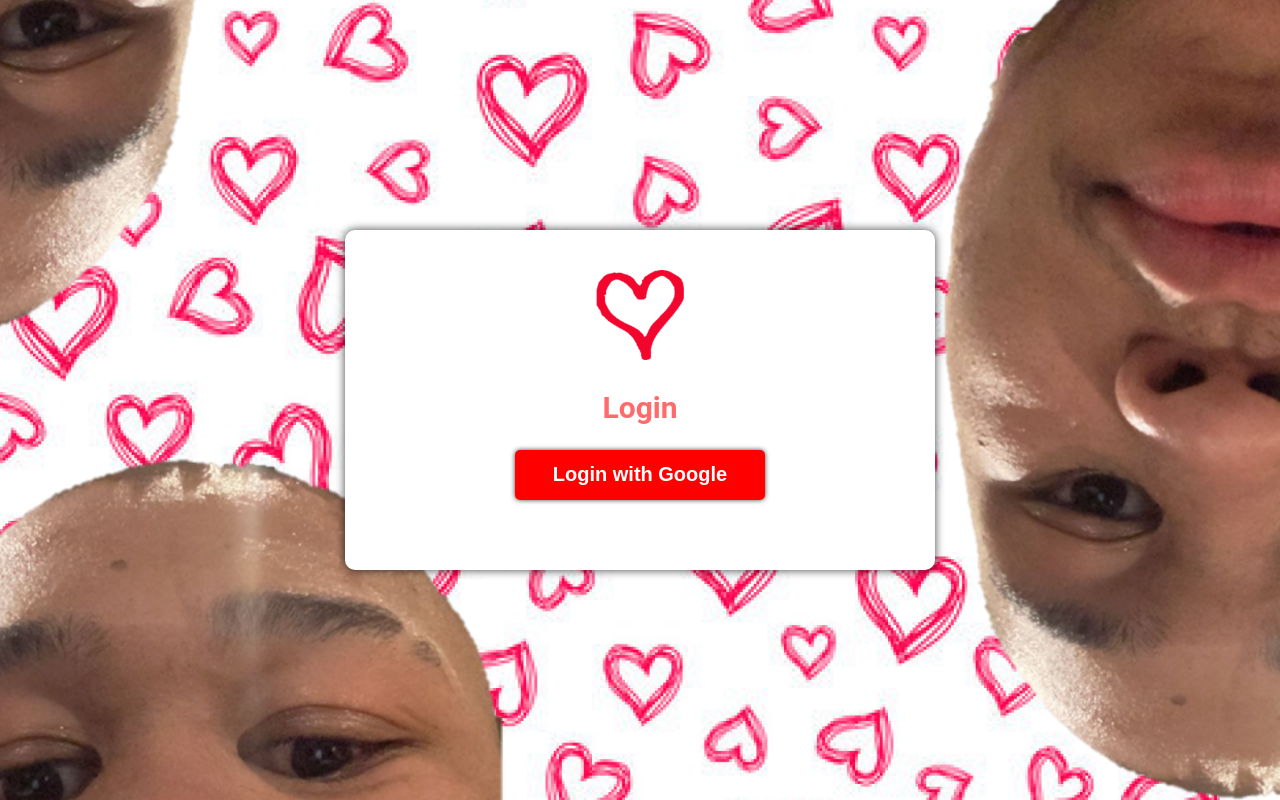
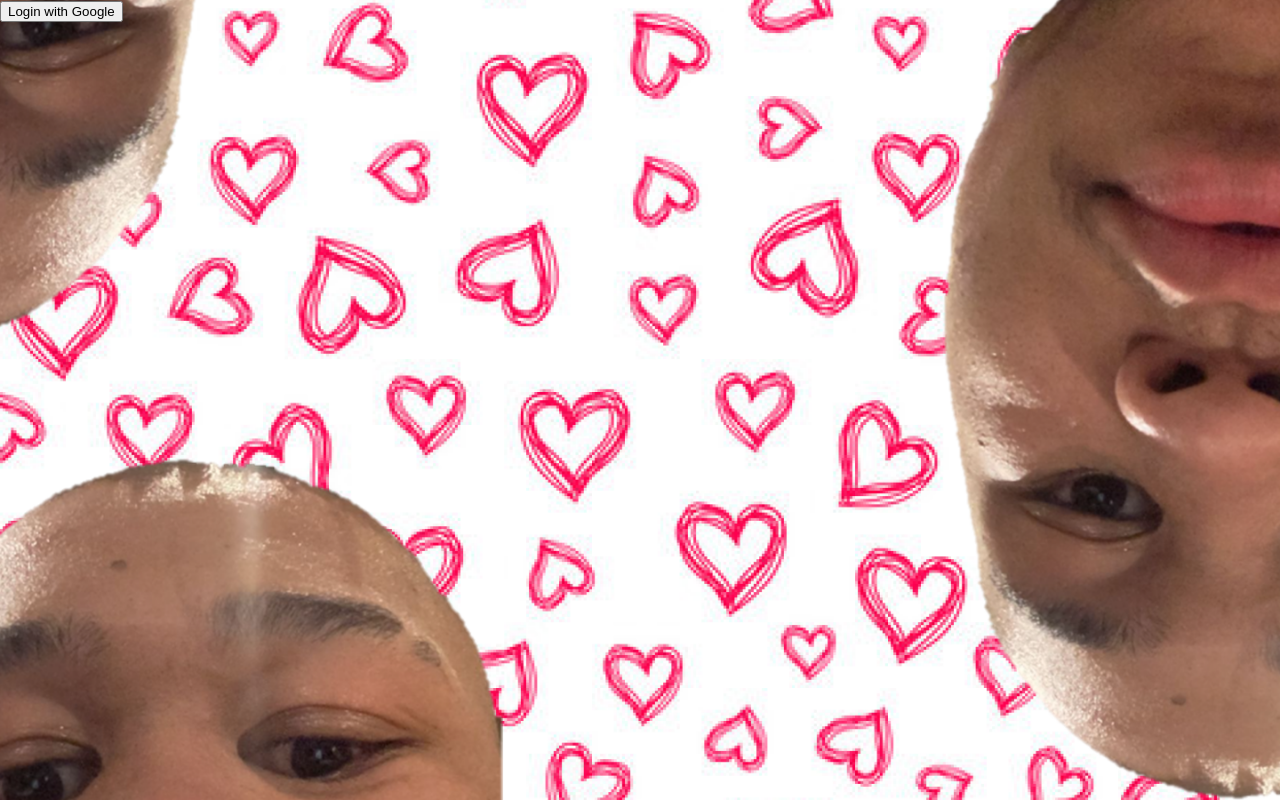
Before and after one commit to Kayden-21/kayden-retro-game, a React (Create React App) app in the folder kayden_bachelor/: page / in a window 1280 px wide. Built offline with nearby package versions, Linux system fonts and the light colour scheme.

Commit message:
Fixed auth and now redirects to dashboard

```diff
--- a/kayden_bachelor/src/pages/LoginPage/loginPage.tsx
+++ b/kayden_bachelor/src/pages/LoginPage/loginPage.tsx
@@ -1,15 +1,27 @@
 import React, { useEffect } from 'react';
 import { LoginLayout } from "../../components/baseLayout/baseLayout";
-import { LoginForm } from "../../components/loginForm/loginForm";
-import { initializeGoogleAuth } from '../../utilities/GoogleAuth';
+import { useNavigate } from 'react-router-dom';
+import { initializeGoogleAuth, signInWithGoogle } from '../../utilities/GoogleAuth';
 
 export const LoginPage = () => {
+  const navigate = useNavigate();
+
   useEffect(() => {
     initializeGoogleAuth('148921217594-sc71tpp56j6ci623c2e11hagglavalb3.apps.googleusercontent.com');
   }, []);
+
+  const handleLoginClick = async () => {
+    try {
+      await signInWithGoogle();
+      navigate('/dashboard');
+    } catch (error) {
+      console.error('Google authentication failed', error);
+    }
+  };
+
   return (
     <LoginLayout>
-      <LoginForm heading="Login" buttonText="Login with Google" />
+      <button onClick={handleLoginClick}>Login with Google</button>
     </LoginLayout>
   );
 };
```
Also changed, not shown: 1 other file (tests, documents, lock files or other folders).
